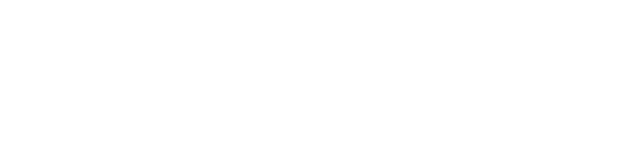
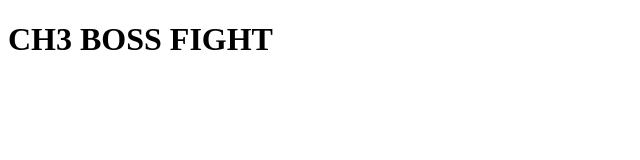
Before and after one commit to andreassamuelwayne/JavaScript-Course, a plain HTML site: page ASW-Academy-JS Game/CH3-Boss-1.html in a window 1280 px wide. Shown: the whole page, without its empty margins (0-640 px from the left). Drawn offline with Linux system fonts and the light colour scheme.

```diff
--- a/ASW-Academy-JS Game/CH3-Boss-1.html
+++ b/ASW-Academy-JS Game/CH3-Boss-1.html
@@ -6,6 +6,7 @@
     <title>CH3 BOSS FIGHT</title>
 </head>
 <body>
+    <h1>CH3 BOSS FIGHT</h1>
     <script src="CH3-Boss-1.js"></script>
 </body>
 </html>
```
